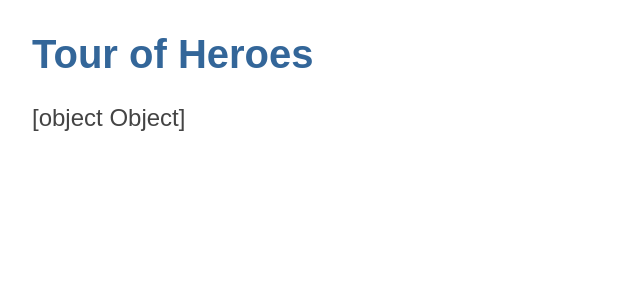
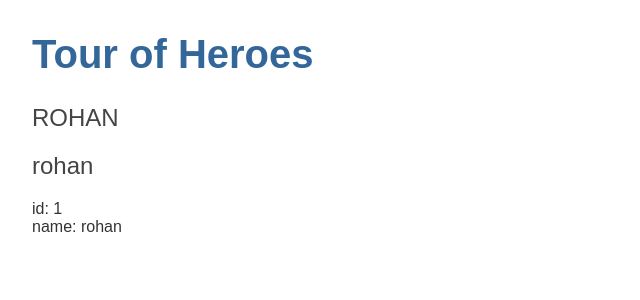
Before and after one commit to Rohan636-create/stackblitz-starters-3c4zf8, an Angular app: page / in a window 1280 px wide. Shown: the top 300 px of the page, without its empty margins (0-640 px from the left). Built offline with nearby package versions, Linux system fonts and the light colour scheme.

Commit message:
2 files modified

```diff
--- a/src/app/heroes/heroes.component.html
+++ b/src/app/heroes/heroes.component.html
@@ -1 +1,4 @@
-<h2>{{ hero }}</h2>
+<h2>{{ hero.name | uppercase }}</h2>
+<h2>{{ hero.name }}</h2>
+<div><span>id: </span>{{ hero.id }}</div>
+<div><span>name: </span>{{ hero.name }}</div>
--- a/src/app/heroes/heroes.component.ts
+++ b/src/app/heroes/heroes.component.ts
@@ -1,3 +1,4 @@
+import { CommonModule } from '@angular/common';
 import { Component, OnInit } from '@angular/core';
 import { Hero } from '../hero';
 @Component({
@@ -5,6 +6,7 @@ import { Hero } from '../hero';
   selector: 'app-heroes',
   templateUrl: './heroes.component.html',
   styleUrls: ['./heroes.component.css'],
+  imports: [CommonModule],
 })
 export class HeroesComponent implements OnInit {
   hero: Hero = {
```
